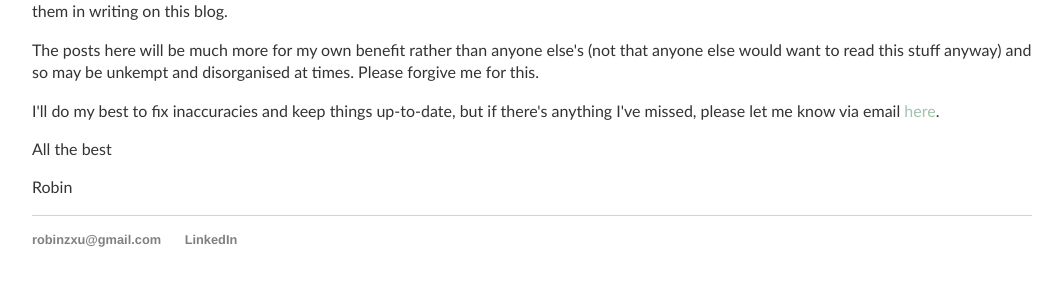
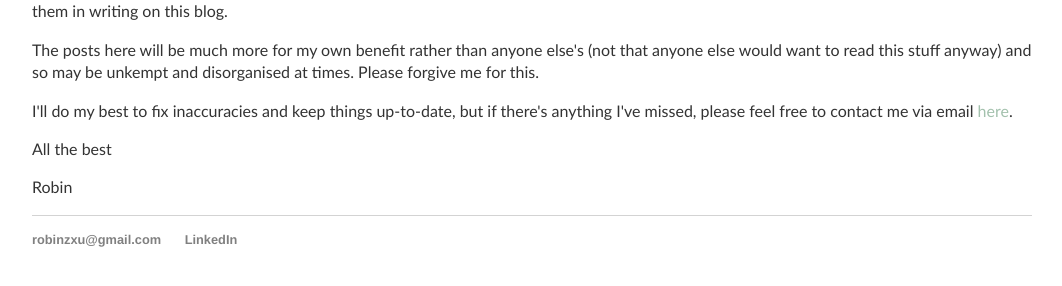
Before and after one commit to robinzxu/robinzxu.github.io, a Jekyll site: the page built from _posts/2020-02-02-hello-world.md, in a window 1280 px wide. Shown: the part 165-451 px from the top of the page, without its empty margins (108-1170 px from the left). Built offline with Jekyll 4.4.1, drawn with Linux system fonts in a browser that asks for light colours.

Commit message:
Update 2020-02-02-hello-world.md

```diff
--- a/_posts/2020-02-02-hello-world.md
+++ b/_posts/2020-02-02-hello-world.md
@@ -8,7 +8,7 @@
 
 The posts here will be much more for my own benefit rather than anyone else\'s (not that anyone else would want to read this stuff anyway) and so may be unkempt and disorganised at times. Please forgive me for this.
 
-I\'ll do my best to fix inaccuracies and keep things up-to-date, but if there\'s anything I\'ve missed, please let me know via email <a href="mailto:robinzxu@gmail.com">here</a>.
+I\'ll do my best to fix inaccuracies and keep things up-to-date, but if there\'s anything I\'ve missed, please feel free to contact me via email <a href="mailto:robinzxu@gmail.com">here</a>.
 
 All the best
 
```
